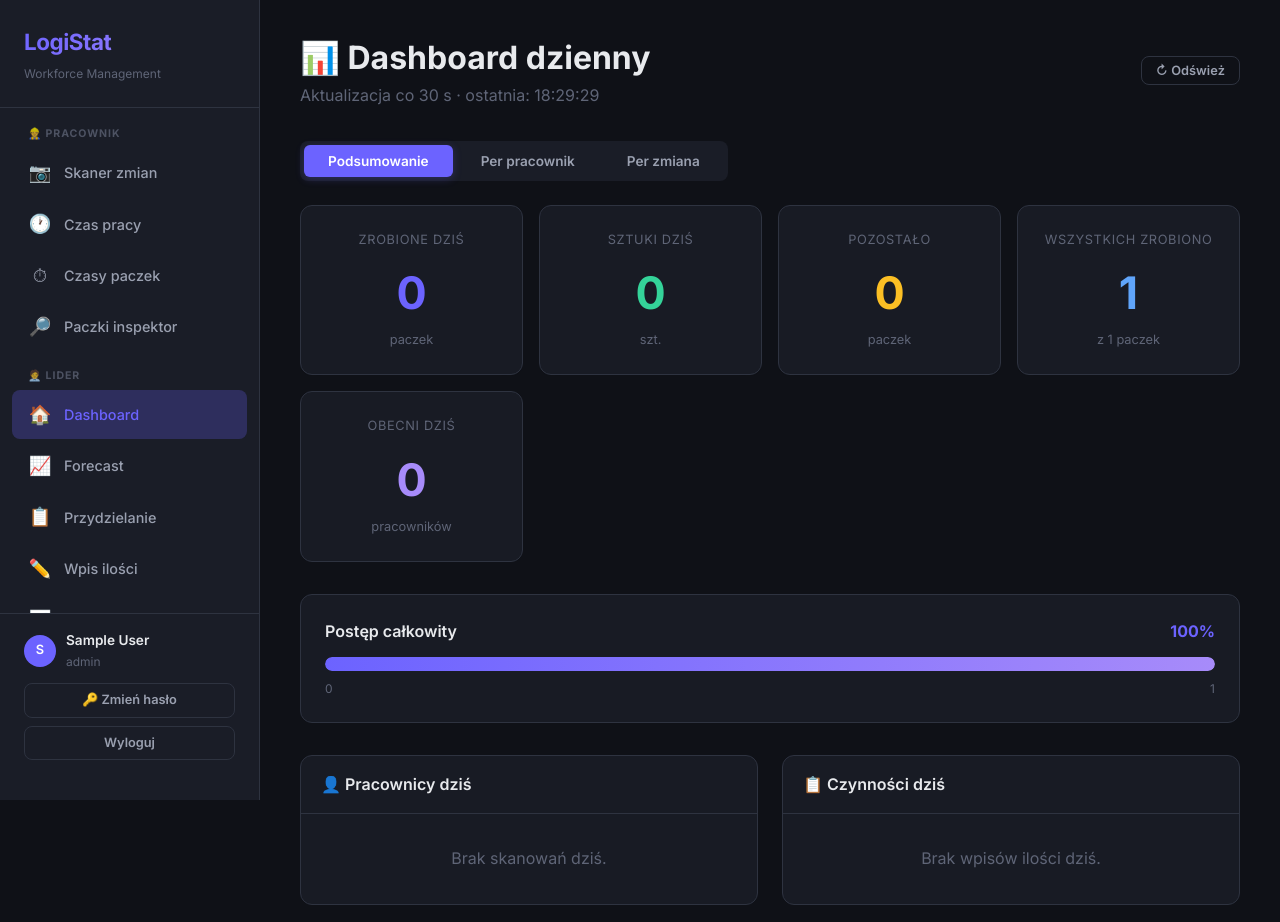
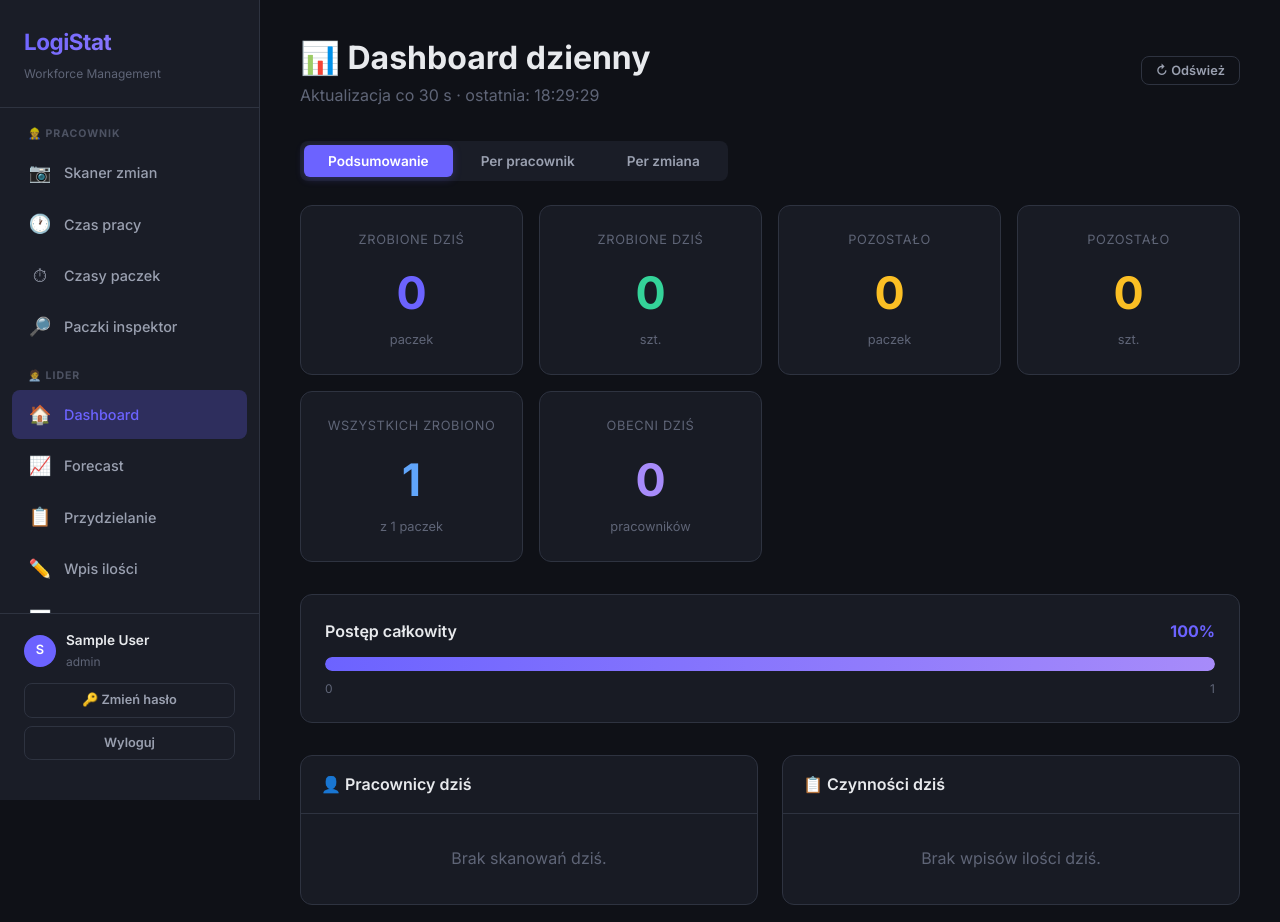
Before and after one commit to arek6891/LogiStat, a Flask app: page /dashboard in a window 1280 px wide. Shown: the top 922 px of the page. Run offline with Flask 3, Linux system fonts and the light colour scheme; a user stored in the database is signed in; tables that the repository leaves empty hold one stand-in row (values such as "Sample post"); data that the repository does not hold is empty; parts of the project's set-up code (start-up, migrations or seed data) failed here and were passed over; some libraries are stand-ins or nearby versions.

Commit message:
feat: dashboard — kafel „Pozostało" w sztukach
Podsumowanie pokazuje teraz pary kafli w paczkach i w sztukach:
Zrobione dzis (paczki / szt.) i Pozostalo (paczki / szt.).
/api/dashboard zwraca remaining_pieces = SUM(stueckzahl) paczek bez
scan_end_at. Kafel „Sztuki dzis" przemianowany na „Zrobione dzis" (szt.),
zeby pary czytaly sie tak samo.

Co-Authored-By: Claude Opus 5.5 (1M context) <noreply@anthropic.com>

```diff
--- a/app.py
+++ b/app.py
@@ -2818,6 +2818,10 @@ def api_dashboard():
     total_cartons = ImportedCarton.query.count()
     done_cartons = ImportedCarton.query.filter(ImportedCarton.scan_end_at.isnot(None)).count()
     remaining_cartons = total_cartons - done_cartons
+    # Te same paczki co `remaining_cartons`, liczone w sztukach — lider planuje
+    # obsade po ilosci towaru, a paczki potrafia miec od 1 do kilkuset sztuk.
+    remaining_pieces = db.session.query(func.sum(ImportedCarton.stueckzahl))\
+        .filter(ImportedCarton.scan_end_at.is_(None)).scalar() or 0
 
     # Paczki zakończone dziś
     dzis = and_(ImportedCarton.scan_end_at >= today_start,
@@ -2900,6 +2904,7 @@ def api_dashboard():
         'total_cartons': total_cartons,
         'done_cartons': done_cartons,
         'remaining_cartons': remaining_cartons,
+        'remaining_pieces': int(remaining_pieces),
         'done_today': done_today,
         'pieces_today': int(pieces_today),
         'progress_pct': progress_pct,
--- a/templates/dashboard.html
+++ b/templates/dashboard.html
@@ -29,7 +29,7 @@
             <div style="font-size:.8rem;color:var(--text-muted);">paczek</div>
         </div>
         <div class="card" style="text-align:center;">
-            <div style="font-size:.8rem;color:var(--text-muted);text-transform:uppercase;letter-spacing:.05em;margin-bottom:.5rem;">Sztuki dziś</div>
+            <div style="font-size:.8rem;color:var(--text-muted);text-transform:uppercase;letter-spacing:.05em;margin-bottom:.5rem;">Zrobione dziś</div>
             <div id="piecesTodayVal" style="font-size:2.8rem;font-weight:800;color:var(--success);">—</div>
             <div style="font-size:.8rem;color:var(--text-muted);">szt.</div>
         </div>
@@ -37,6 +37,11 @@
             <div style="font-size:.8rem;color:var(--text-muted);text-transform:uppercase;letter-spacing:.05em;margin-bottom:.5rem;">Pozostało</div>
             <div id="remainingVal" style="font-size:2.8rem;font-weight:800;color:var(--warning);">—</div>
             <div style="font-size:.8rem;color:var(--text-muted);">paczek</div>
+        </div>
+        <div class="card" style="text-align:center;">
+            <div style="font-size:.8rem;color:var(--text-muted);text-transform:uppercase;letter-spacing:.05em;margin-bottom:.5rem;">Pozostało</div>
+            <div id="remainingPiecesVal" style="font-size:2.8rem;font-weight:800;color:var(--warning);">—</div>
+            <div style="font-size:.8rem;color:var(--text-muted);">szt.</div>
         </div>
         <div class="card" style="text-align:center;">
             <div style="font-size:.8rem;color:var(--text-muted);text-transform:uppercase;letter-spacing:.05em;margin-bottom:.5rem;">Wszystkich zrobiono</div>
@@ -189,6 +194,7 @@
             document.getElementById('doneTodayVal').textContent = d.done_today;
             document.getElementById('piecesTodayVal').textContent = d.pieces_today.toLocaleString('pl');
             document.getElementById('remainingVal').textContent = d.remaining_cartons.toLocaleString('pl');
+            document.getElementById('remainingPiecesVal').textContent = d.remaining_pieces.toLocaleString('pl');
             document.getElementById('doneAllVal').textContent = d.done_cartons.toLocaleString('pl');
             document.getElementById('doneAllSub').textContent = `z ${d.total_cartons.toLocaleString('pl')} paczek`;
             document.getElementById('presentVal').textContent = d.present_count;
```
Also changed, not shown: CLAUDE.md (+2 -2 lines), tests/test_dashboard_sztuki.py (added, +48 -0 lines).
